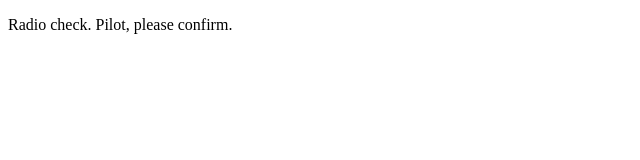
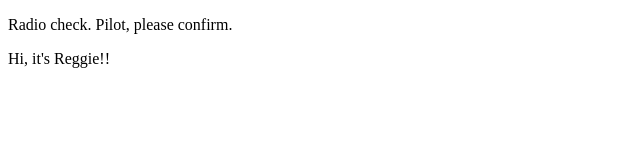
Before and after one commit to rgentile09/communication-log, a plain HTML site: page index.html in a window 1280 px wide. Shown: the whole page, without its empty margins (0-640 px from the left). Drawn offline with Linux system fonts and the light colour scheme.

Commit message:
pilot modified index.html

```diff
--- a/index.html
+++ b/index.html
@@ -2,5 +2,6 @@
 <html>
    <body>
       <p>Radio check. Pilot, please confirm.</p>
+      <p>Hi, it's Reggie!!</p>
    </body>
 </html>
```
